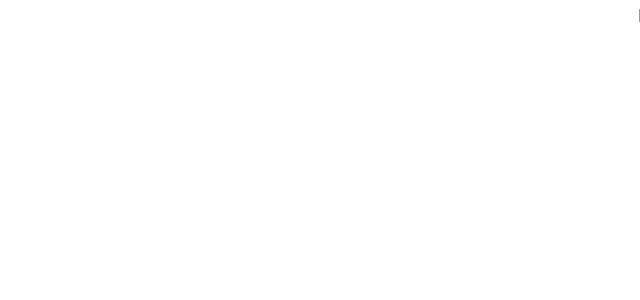
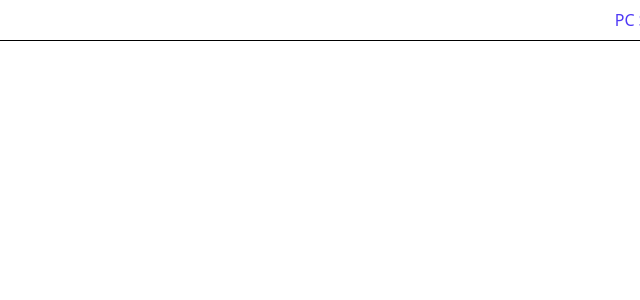
Before and after one commit to Alikooshesh/pc-shop-client-side, a Next.js app: page /search in a window 1280 px wide. Shown: the top 300 px of the page, without its empty margins (640-1280 px from the left). Built offline with nearby package versions, Linux system fonts and the light colour scheme.

Commit message:
feat(layout): add header

```diff
--- a/src/app/layout.tsx
+++ b/src/app/layout.tsx
@@ -24,6 +24,9 @@ export default function RootLayout({
         className={`${vazir.variable}`}
       >
         <ReduxProvider>
+          <header className="p-2 border-b border-black">
+            <h2 className="text-indigo-600">PC Shop</h2>
+          </header>
           {children}
         </ReduxProvider>
       </body>
```
